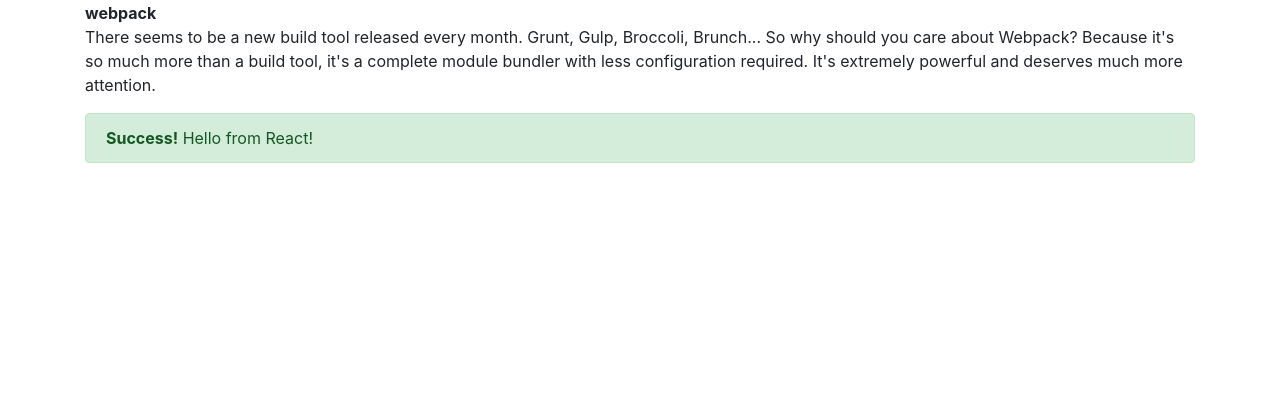
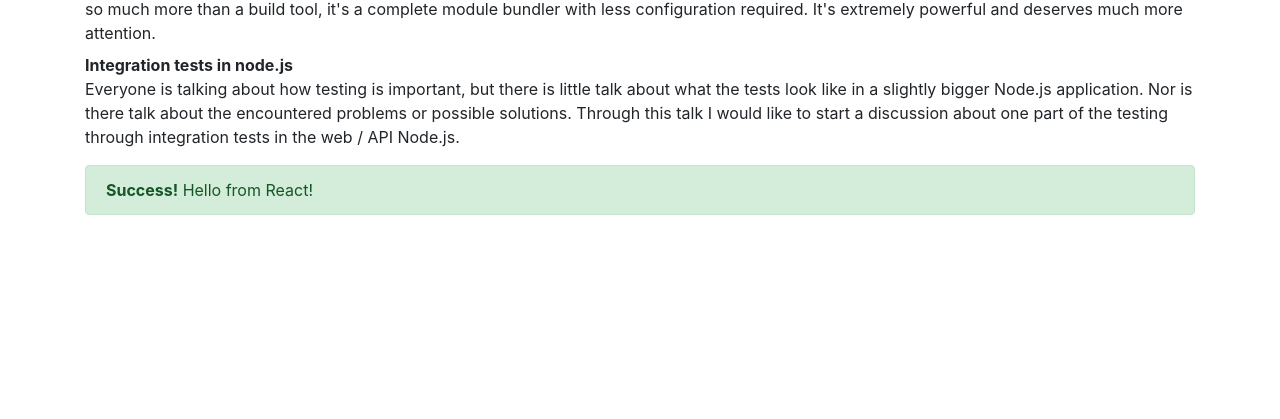
Before and after one commit to silvenon/jszg-webpack, a React app: page index.html in a window 1280 px wide. Shown: the part 381-800 px from the top of the page. Built offline with nearby package versions, Linux system fonts and the light colour scheme; some icons are missing.

Commit message:
Complete schedule

```diff
--- a/index.html
+++ b/index.html
@@ -11,8 +11,10 @@
       <p>A monthly meetup of JavaScript developer enthusiasts from Zagreb and region.</p>
       <h2>Schedule</h2>
       <dl>
-        <dt>webpack <i class="octicon octicon-check"></i></dt>
+        <dt>Unpacking Webpack <i class="octicon octicon-check"></i></dt>
         <dd>There seems to be a new build tool released every month. Grunt, Gulp, Broccoli, Brunch... So why should you care about Webpack? Because it's so much more than a build tool, it's a complete module bundler with less configuration required. It's extremely powerful and deserves much more attention.</dd>
+        <dt>Integration tests in node.js</dt>
+        <dd>Everyone is talking about how testing is important, but there is little talk about what the tests look like in a slightly bigger Node.js application. Nor is there talk about the encountered problems or possible solutions. Through this talk I would like to start a discussion about one part of the testing through integration tests in the web / API Node.js.</dd>
       </dl>
 
       <div id="react"></div>
```
